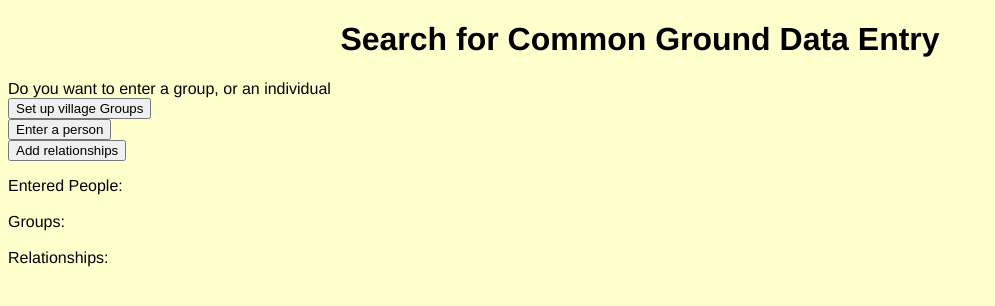
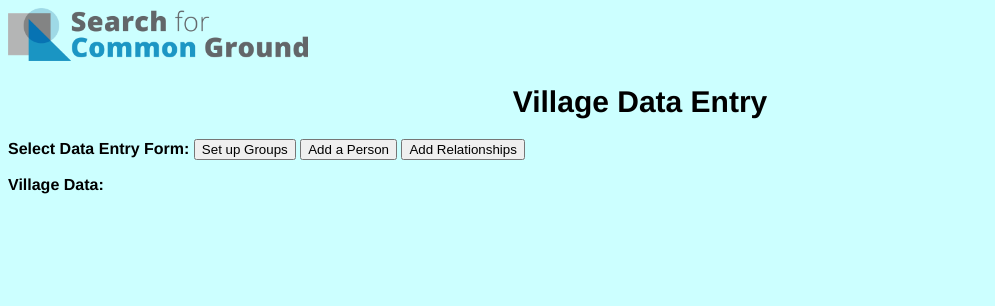
Before and after one commit to janisbent/IDHack2017, a Django app: template mysite/graphs/templates/graphs/index.html in a window 1280 px wide. Shown: the top 306 px of the page, without its empty margins (0-995 px from the left). Run offline with Django 3.2, Linux system fonts and the light colour scheme; the template is opened without the code that fills it, so the values that code supplies are empty.

Commit message:
made the website look good

```diff
--- a/mysite/graphs/templates/graphs/form_loading.js
+++ b/mysite/graphs/templates/graphs/form_loading.js
@@ -1,4 +1,4 @@
-var person_form = '<hr> <form id="person_form" method="post" action="javascript:display_data()">' +
+var person_form = '  <form id="person_form" method="post" action="javascript:display_data()">' +
         '<p>' +
             'Name: <input type="text" name="name" maxlength="30"/>' +
             '<div class="option-spacing"> </div>' +
@@ -23,11 +23,11 @@
             '<br> ' +
             '<button id="submit" type="submit" value="OK">Submit</button> ' +
         '</p> ' +
-    '</form> <hr>';
+    '</form>  ';
 
 var group_form = '<form id="group_form" method="post" action="javascript:display_group()">' +
         '<p>' +
-            '<hr>'+
+            ' '+
             'Name: <input type="text" name="gname" maxlength="60"/> '+
             '<br> About this group: <br> <textarea id="bio" name="gbio" rows="4" cols="60"> </textarea>'+
             '<br>'+
@@ -35,13 +35,13 @@
             '<br>'+
             '<button type="submit" value="OK" onclick="javascript:close_form()">Done Adding Groups </button>'+
             '<div id="groups"></div>'+
-            '<hr>'+
+            ' '+
         '</p>'+
     '</form>';
 
 var relationship_form = '<form id="group_form" method="post" action="javascript:display_rel()">'+
         '<p>'+
-            '<hr>'+
+            ' '+
             'Who is this relationship between?'+
             '<div id="inhabitants"></div>'+
             '<br>'+
@@ -58,7 +58,7 @@
             '<button>Add Relationship</button>'+
             '<br>'+
             '<button type="submit" value="OK" onclick="javascript:close_form()">Done entering relationships</button>'+
-            '<hr>'+
+            ' '+
         '</p>'+
     '</form>';
 
@@ -71,7 +71,7 @@
 
 
 function display_rel(){
-    var relstring = "Relationships:";
+    $("#rels").show();
     newrel = add_rel();
 
     friendly = "<br>" + newrel.party1 + " and " + newrel.party2 + " have a " +
@@ -98,7 +98,7 @@
 
 function display_group(){
     add_group();
-    var groupstring = "Groups:";
+    var groupstring = "<b> Groups: </b>";
 
     groups.map(function(group){
         groupstring = groupstring + "<br>" + group.name;
@@ -122,6 +122,7 @@
 
 
 function display_data() {
+    $('#dataset').show();
     var gender = $("input[name='gender']:checked").val();
     var age    = $("input[name='age']:checked").val();
     var name   = $("input[name='name']").val();
@@ -141,7 +142,7 @@
     people.push({"name": name, "age": age, "gender":gender,
                  "influence": inf, "bio": bio, "groups": gps});
 
-    var informative = name + ", " + gender + ", " + age + " influence: " + inf + "<br> Member of: " + gps;
+    var informative = name + ", " + gender + ", " + age + " influence: " + inf + ", <br> Member of: " + gps;
     var new_dataset = $('#dataset').html() + "<br>" + informative + "<br>";
     $('#dataset').html(new_dataset);
 
@@ -164,14 +165,17 @@
 }
 
 function update_server(url, data){
-    $.post(url, data, function(){
-        console.log("served " + data);
+    $.post(url, data, function(response){
+        console.log("served "
+         + data);
     })
 }
 
 $(document).ready(function(){
     $('#form').html(person_form);
     $('#form').hide();
+    $('#dataset').hide();
+    $('#rels').hide();
 
     $("#person_enter").click(function(){
         open_form(person_form);
--- a/mysite/graphs/templates/graphs/index.html
+++ b/mysite/graphs/templates/graphs/index.html
@@ -12,23 +12,25 @@
 
 
 <body>
-    <h1> Search for Common Ground Data Entry </h1>
-    <p> <div class="option"> Do you want to enter a group, or an individual
-        <br>
-        <button id="village_setup"> Set up village Groups </button>
-        <br>
-        <button id="person_enter"> Enter a person </button>
-        <br>
-        <button id="rel_add"> Add relationships </button>
+    <img id="logo" src="logo.png" alt="Search for Common Ground"/>
+    <h1> Village Data Entry </h1>
+    <p> <div class="option"> <span class="header"> <b> Select Data Entry Form: </b> </span>
+
+        <button id="village_setup"> Set up Groups </button>
+
+        <button id="person_enter"> Add a Person </button>
+
+        <button id="rel_add"> Add Relationships </button>
         </div>
         <div id="form"></div>
     </p>
 
-    <div id="dataset"> Entered People: </div>
+    <span class="header"> <b> Village Data: </b> <br> </span>
+    <div id="dataset"> <b> People </b> </div>
     <br>
-    <div id="groupdata"> Groups: </div>
+    <div id="groupdata"> </div>
     <br>
-    <div id="rels"> Relationships: </div>
+    <div id="rels"> <b> Relationships: </b> </div>
 
 
 <!--
--- a/mysite/graphs/templates/graphs/style.css
+++ b/mysite/graphs/templates/graphs/style.css
@@ -1,18 +1,23 @@
 body{
-    background-color: #ffffcc;
+    background-color: #ccffff;
     font-family : helvetica;
     text-align  : left;
     font-size : 16px;
 }
 
+.header{
+    font-size : 16px;
+    font-style: bold;
+}
+
 h1{
     text-align : center;
+    font-size : 30px;
 }
 
-.hide {
-    position:absolute;
-    top:-1px;
-    left:-1px;
-    width:1px;
-    height:1px;
+#logo{
+    height: auto;
+    width: auto;
+    max-height: 80px;
+    max-width: 300px;
 }
```
Also changed, not shown: mysite/graphs/templates/graphs/logo.png (added).
